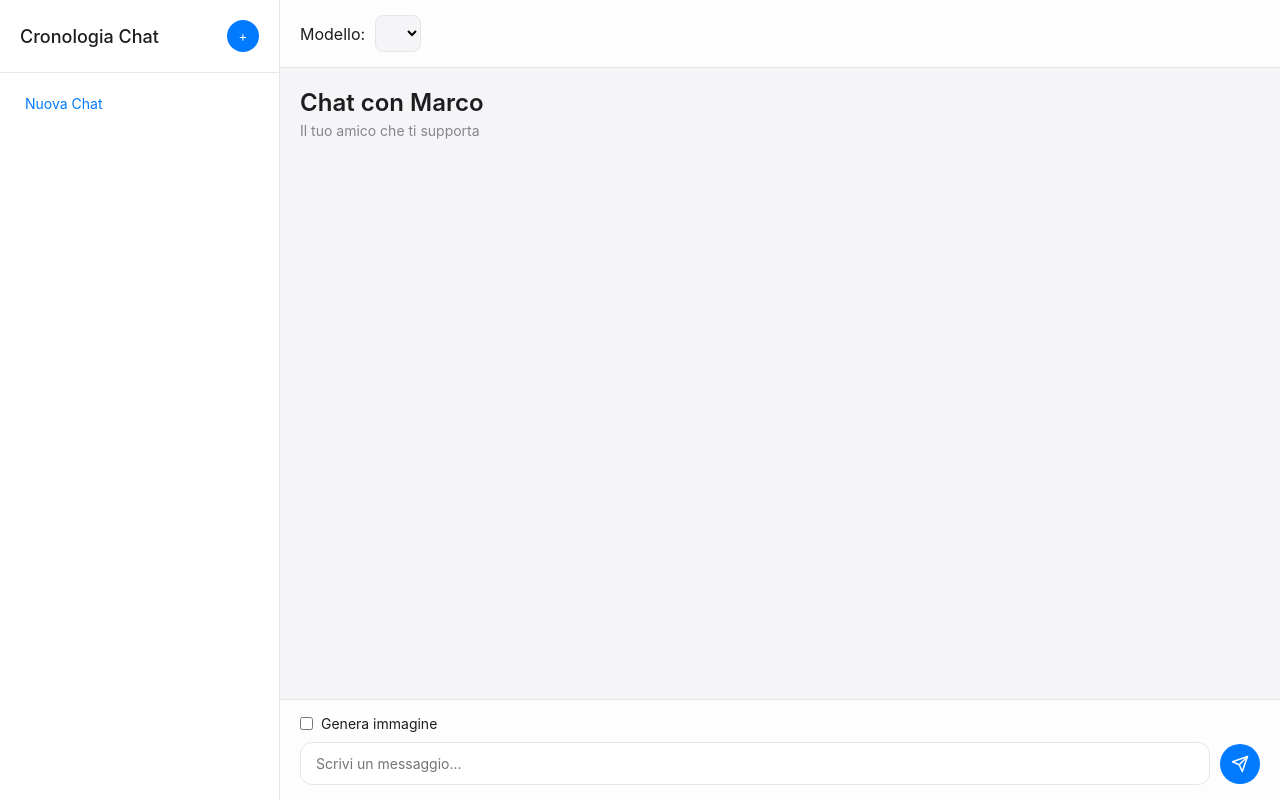
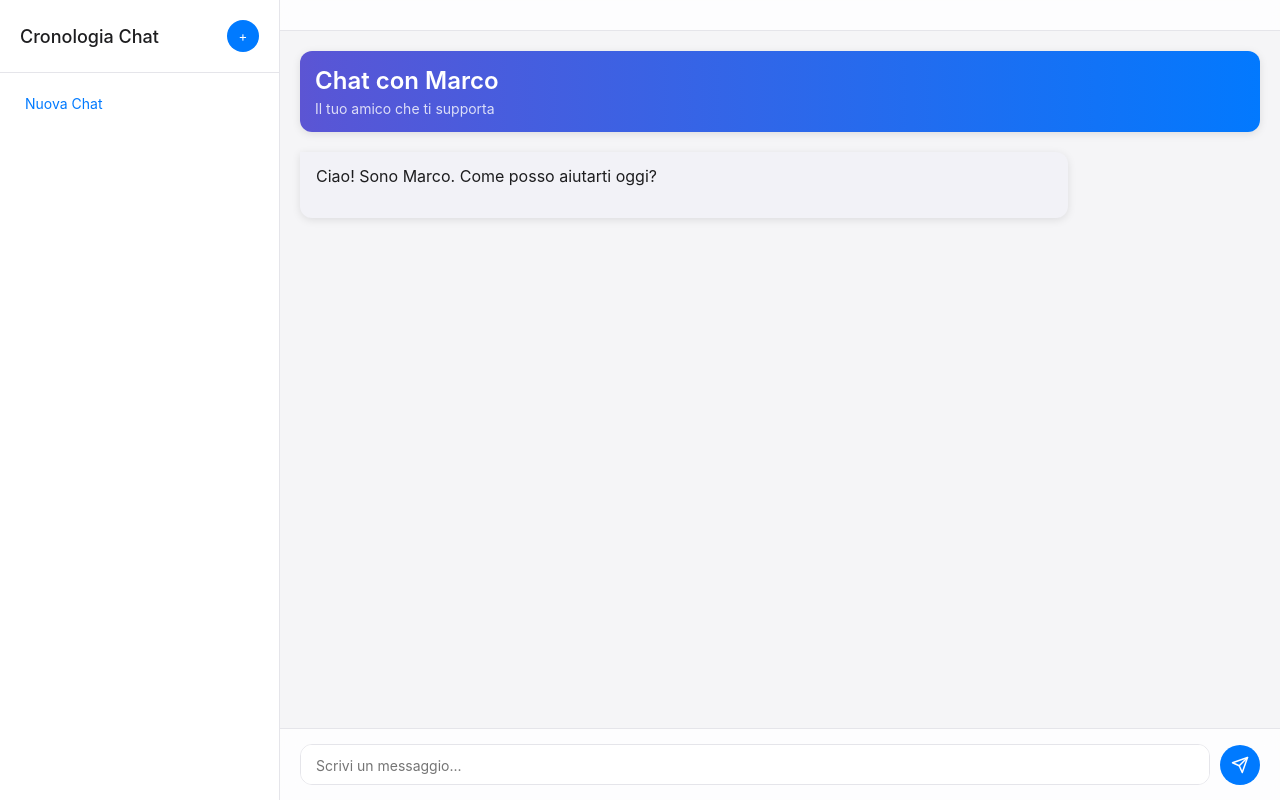
Before and after one commit to andreakorkeamaki/friendAI, a Flask app: page / in a window 1280 px wide. Run offline with Flask 3, Linux system fonts and the light colour scheme; lists and menus that the app fills with data are empty.

Commit message:
Rimozione selettore modello e generazione immagini, aggiunta gradiente animato e indicatore di caricamento

```diff
--- a/templates/index.html
+++ b/templates/index.html
@@ -27,6 +27,11 @@
             --border-color: #E5E5EA;
             --hover-color: #F2F2F7;
             --active-color: #E5E5EA;
+
+            /* Gradiente animato */
+            --gradient-start: #007AFF;
+            --gradient-mid: #5856D6;
+            --gradient-end: #FF2D55;
 
             /* Dimensioni e stili */
             --border-radius: 12px;
@@ -149,33 +154,6 @@
             color: var(--text-color);
         }
 
-        .model-selector {
-            display: flex;
-            align-items: center;
-            gap: 10px;
-        }
-
-        .model-selector select {
-            padding: 8px 12px;
-            border-radius: 8px;
-            border: 1px solid var(--border-color);
-            background-color: var(--background-color);
-            font-size: 14px;
-            outline: none;
-            transition: all 0.2s ease;
-        }
-
-        .model-selector select:focus {
-            border-color: var(--primary-color);
-            box-shadow: 0 0 0 2px rgba(0, 122, 255, 0.2);
-        }
-
-        .model-description {
-            font-size: 12px;
-            color: var(--text-secondary);
-            margin-top: 5px;
-        }
-
         /* Chat Container */
         .chat-container {
             flex: 1;
@@ -186,17 +164,33 @@
 
         .chat-header {
             margin-bottom: 20px;
+            padding: 15px;
+            border-radius: var(--border-radius);
+            position: relative;
+            overflow: hidden;
+            background: linear-gradient(90deg, var(--gradient-start), var(--gradient-mid), var(--gradient-end), var(--gradient-mid), var(--gradient-start));
+            background-size: 400% 100%;
+            animation: gradient 15s ease infinite;
+            color: white;
+            box-shadow: var(--box-shadow);
+        }
+
+        @keyframes gradient {
+            0% { background-position: 0% 50%; }
+            50% { background-position: 100% 50%; }
+            100% { background-position: 0% 50%; }
         }
 
         .chat-header h1 {
             font-size: 24px;
             font-weight: 600;
             margin-bottom: 5px;
+            color: white;
         }
 
         .chat-header p {
             font-size: 14px;
-            color: var(--text-secondary);
+            color: rgba(255, 255, 255, 0.8);
         }
 
         .message {
@@ -306,48 +342,6 @@
             -webkit-backdrop-filter: blur(10px);
             position: relative;
             z-index: 10;
-        }
-
-        .image-generation-container {
-            display: flex;
-            align-items: center;
-            margin-bottom: 10px;
-            font-size: 14px;
-        }
-
-        .image-generation-container input[type="checkbox"] {
-            margin-right: 8px;
-            accent-color: var(--primary-color);
-        }
-
-        .image-prompt-container {
-            display: none;
-            margin-bottom: 10px;
-        }
-
-        .image-prompt-container.active {
-            display: block;
-            animation: slideDown 0.3s ease;
-        }
-
-        @keyframes slideDown {
-            from { opacity: 0; transform: translateY(-10px); }
-            to { opacity: 1; transform: translateY(0); }
-        }
-
-        .image-prompt-input {
-            width: 100%;
-            padding: 12px 15px;
-            border-radius: var(--border-radius);
-            border: 1px solid var(--border-color);
-            font-size: 14px;
-            outline: none;
-            transition: all 0.2s ease;
-        }
-
-        .image-prompt-input:focus {
-            border-color: var(--primary-color);
-            box-shadow: 0 0 0 2px rgba(0, 122, 255, 0.2);
         }
 
         .message-input-container {
@@ -441,19 +435,6 @@
     <div class="main-content">
         <div class="main-header">
             <button class="menu-toggle" id="menu-toggle">&#9776;</button>
-            <div class="model-selector">
-                <label for="model-select">Modello:</label>
-                <select id="model-select">
-                    {% for model in models %}
-                    <option value="{{ model.name }}" {% if model.name == 'gemini-2.0-flash' %}selected{% endif %} data-description="{{ model.description }}">{{ model.display_name }}</option>
-                    {% endfor %}
-                </select>
-                <div class="model-description" id="model-description">
-                    {% if models|length > 0 %}
-                    {{ models[0].description }}
-                    {% endif %}
-                </div>
-            </div>
         </div>
 
         <div class="chat-container" id="chat-container">
@@ -465,15 +446,6 @@
         </div>
 
         <div class="input-container">
-            <div class="image-generation-container">
-                <input type="checkbox" id="generate-image">
-                <label for="generate-image">Genera immagine</label>
-            </div>
-
-            <div class="image-prompt-container" id="image-prompt-container">
-                <input type="text" class="image-prompt-input" id="image-prompt" placeholder="Descrivi l'immagine che vuoi generare...">
-            </div>
-
             <div class="message-input-container">
                 <textarea class="message-input" id="message-input" placeholder="Scrivi un messaggio..." rows="1"></textarea>
                 <button class="send-button" id="send-button">
@@ -495,11 +467,6 @@
             const chatHistory = document.getElementById('chat-history');
             const chatContainer = document.getElementById('chat-container');
             const messageInput = document.getElementById('message-input');
-            const modelSelector = document.getElementById('model-select');
-            const modelDescription = document.getElementById('model-description');
-            const generateImageCheckbox = document.getElementById('generate-image');
-            const imagePromptContainer = document.getElementById('image-prompt-container');
-            const imagePromptInput = document.getElementById('image-prompt');
             const sendButton = document.getElementById('send-button');
 
             // Storage per la cronologia delle chat
@@ -530,8 +497,7 @@
                 const newChat = {
                     id: newChatId,
                     title: 'Nuova Chat',
-                    messages: [],
-                    model: modelSelector.value
+                    messages: []
                 };
 
                 chatSessions.unshift(newChat);
@@ -581,10 +547,6 @@
                 const currentChat = chatSessions.find(chat => chat.id === chatId);
                 if (!currentChat) return;
 
-                // Imposta il modello
-                modelSelector.value = currentChat.model;
-                updateModelDescription();
-
                 // Pulisci e carica i messaggi
                 chatContainer.innerHTML = '';
                 const chatHeader = document.createElement('div');
@@ -615,22 +577,6 @@
                     currentChat.title = title;
                     saveChatSessions();
                     renderChatHistory();
-                }
-            }
-
-            // Funzione per aggiornare la descrizione del modello
-            function updateModelDescription() {
-                const selectedOption = modelSelector.options[modelSelector.selectedIndex];
-                const description = selectedOption.getAttribute('data-description');
-                modelDescription.textContent = description || '';
-
-                // Aggiorna il modello nella chat corrente
-                if (currentChatId) {
-                    const currentChat = chatSessions.find(chat => chat.id === currentChatId);
-                    if (currentChat) {
-                        currentChat.model = modelSelector.value;
-                        saveChatSessions();
-                    }
                 }
             }
 
@@ -721,58 +667,60 @@
             }
 
             // Funzione per inviare un messaggio
-            function sendMessage() {
+            async function sendMessage() {
                 const message = messageInput.value.trim();
-                const generateImage = generateImageCheckbox.checked;
-                const imagePrompt = imagePromptInput.value.trim();
+                if (message === '') return;
 
-                if (generateImage && !imagePrompt && !message) {
-                    alert('Per favore inserisci una descrizione per l\'immagine che vuoi generare');
-                    return;
+                // Pulisci l'input
+                messageInput.value = '';
+                autoResizeTextarea();
+
+                // Aggiungi il messaggio dell'utente all'UI
+                addMessage(message, true);
+
+                // Aggiorna il titolo della chat se è il primo messaggio
+                if (currentChat.messages.length === 1) {
+                    updateChatTitle(message);
                 }
 
-                if (!generateImage && !message) {
-                    return;
-                }
+                // Mostra l'indicatore "sta scrivendo"
+                const thinkingElement = document.createElement('div');
+                thinkingElement.className = 'thinking';
+                thinkingElement.innerHTML = '<div class="thinking-dots"><span></span><span></span><span></span></div>';
+                chatContainer.appendChild(thinkingElement);
+                chatContainer.scrollTop = chatContainer.scrollHeight;
 
-                // Aggiungi il messaggio dell'utente alla chat
-                if (generateImage) {
-                    const promptToShow = imagePrompt || message;
-                    addMessage(`[Genera immagine: ${promptToShow}]`, true);
-                } else {
-                    addMessage(message, true);
-                }
-
-                // Pulisci i campi di input
-                messageInput.value = '';
-                if (generateImage) {
-                    imagePromptInput.value = '';
-                }
-
-                // Auto-ridimensiona la textarea
-                autoResizeTextarea();
-
+                try {
                     // Invia la richiesta al server
-                fetch('/chat', {
+                    const response = await fetch('/chat', {
                         method: 'POST',
                         headers: {
-                        'Content-Type': 'application/json',
+                            'Content-Type': 'application/json'
                         },
                         body: JSON.stringify({
                             message: message,
-                        generate_image: generateImage,
-                        image_prompt: imagePrompt
+                            chat_id: currentChat.id,
+                            history: currentChat.messages
                         })
-                })
-                .then(response => response.json())
-                .then(data => {
-                    // Aggiungi la risposta del bot alla chat
+                    });
+
+                    const data = await response.json();
+
+                    // Rimuovi l'indicatore "sta scrivendo"
+                    chatContainer.removeChild(thinkingElement);
+
+                    // Aggiungi la risposta del bot all'UI
                     addMessage(data.response, false);
-                })
-                .catch(error => {
-                    console.error('Errore nella chat:', error);
-                    addMessage('Si è verificato un errore nella comunicazione con il server.', false);
-                });
+
+                    // Salva la sessione di chat
+                    saveChatSessions();
+                } catch (error) {
+                    console.error('Errore:', error);
+                    // Rimuovi l'indicatore "sta scrivendo"
+                    chatContainer.removeChild(thinkingElement);
+                    // Mostra un messaggio di errore
+                    addMessage('Mi dispiace, si è verificato un errore. Riprova più tardi.', false);
+                }
             }
 
             // Auto-ridimensiona la textarea
@@ -791,38 +739,6 @@
             // Crea una nuova chat
             newChatBtn.addEventListener('click', createNewChat);
 
-            // Aggiorna la descrizione del modello quando il modello cambia
-            modelSelector.addEventListener('change', function() {
-                updateModelDescription();
-
-                // Invia il cambio di modello al server
-                fetch('/set-model', {
-                    method: 'POST',
-                    headers: {
-                        'Content-Type': 'application/json',
-                    },
-                    body: JSON.stringify({
-                        model: this.value
-                    })
-                })
-                .then(response => response.json())
-                .then(data => {
-                    console.log('Modello impostato:', data);
-                })
-                .catch(error => {
-                    console.error('Errore nell\'impostazione del modello:', error);
-                });
-            });
-
-            // Toggle input per il prompt dell'immagine
-            generateImageCheckbox.addEventListener('change', function() {
-                if (this.checked) {
-                    imagePromptContainer.classList.add('active');
-                } else {
-                    imagePromptContainer.classList.remove('active');
-                }
-            });
-
             // Invia messaggio con il tasto Invio (senza Shift)
             messageInput.addEventListener('keydown', function(e) {
                 if (e.key === 'Enter' && !e.shiftKey) {
@@ -832,14 +748,6 @@
 
                 // Auto-ridimensiona mentre l'utente scrive
                 setTimeout(autoResizeTextarea, 0);
-            });
-
-            // Invia messaggio con il tasto Invio nel prompt dell'immagine
-            imagePromptInput.addEventListener('keydown', function(e) {
-                if (e.key === 'Enter') {
-                    e.preventDefault();
-                    sendMessage();
-                }
             });
 
             // Click sul pulsante di invio
```
Also changed, not shown: other parts of templates/index.html (+42 -0 lines). Lines whose indentation alone changed are shown as unchanged.
